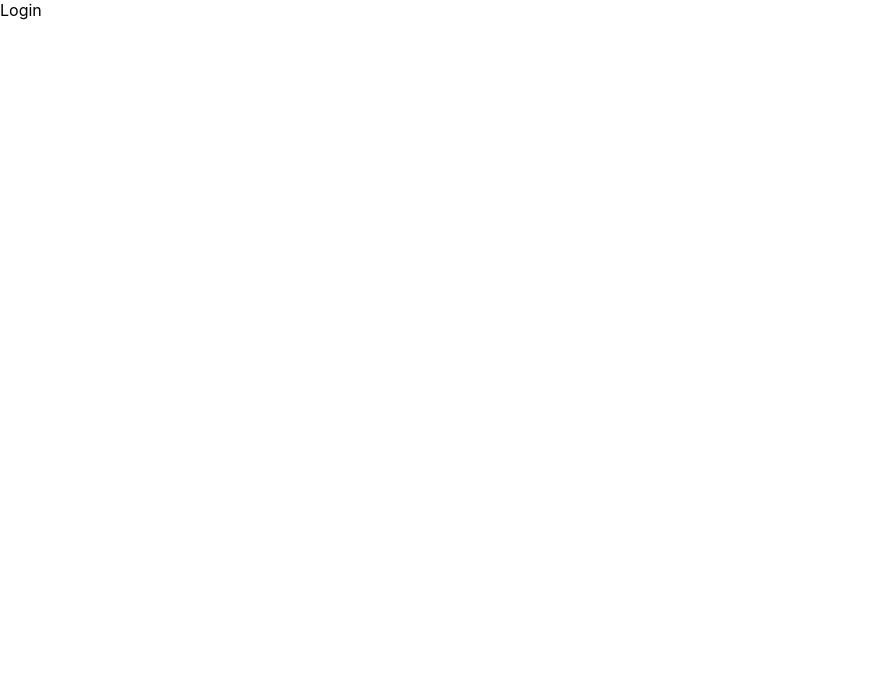
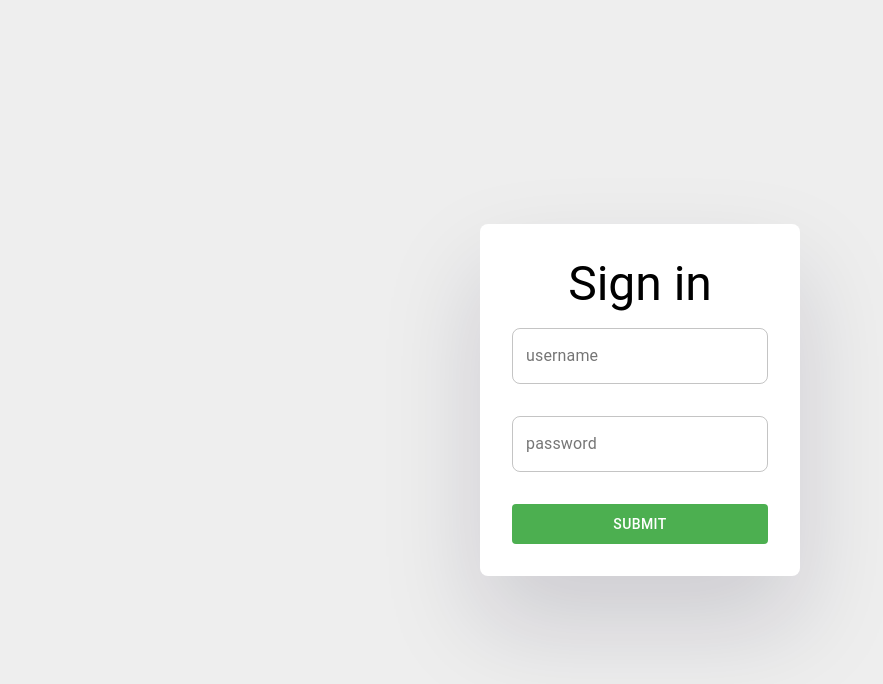
Before and after one commit to pjumruspun/CompSecProject, a React (Create React App) app in the folder frontend/: page /login in a window 1280 px wide. Shown: the top 684 px of the page, without its empty margins (0-883 px from the left). Built offline with nearby package versions, Linux system fonts and the light colour scheme.

Commit message:
fix login page ui

```diff
--- a/frontend/package.json
+++ b/frontend/package.json
@@ -8,6 +8,7 @@
     "@testing-library/jest-dom": "^5.11.5",
     "@testing-library/react": "^11.1.0",
     "@testing-library/user-event": "^12.1.10",
+    "axios": "^0.21.0",
     "react": "^17.0.1",
     "react-cookie": "^4.0.3",
     "react-dom": "^17.0.1",
--- a/frontend/src/Login.js
+++ b/frontend/src/Login.js
@@ -1,9 +1,55 @@
+import {
+  Grid,
+  TextField,
+  Button,
+  makeStyles,
+  Typography,
+} from '@material-ui/core'
+const axios = require('axios');
+
+const useStyles = makeStyles((theme)=>({
+  root : {
+    height : "100vh",
+    background:"#eeeeee",
+  },
+  loginContainer : {
+    background:"white",
+    width:"320px",
+    padding:"32px 32px",
+    borderRadius:"8px",
+    boxShadow: "rgba(17, 12, 46, 0.15) 0px 48px 100px 0px",
+    "& fieldset" : {
+      borderRadius:"8px",
+    }
+  },
+  inputField : {
+    margin:"16px 0",
+  },
+  submitButton : {
+    background:"#4caf50",
+    color:"white",
+    height:"40px",
+    marginTop:"16px",
+    transition:"background 0.3s ease-in-out",
+    "&:hover" : {
+      background:"#388e3c",
+    }
+  }
+}))
+
 
 function Login() {
+  const classes = useStyles()
+
   return (
-    <div>
-        Login
-    </div>
+    <Grid className={classes.root} container justify="center" alignItems="center">
+      <Grid className={classes.loginContainer} container direction="column" alignItems="center">
+        <Typography variant="h3">Sign in</Typography>
+        <TextField label="username" variant="outlined" className={classes.inputField} fullWidth></TextField>
+        <TextField label="password" variant="outlined" className={classes.inputField} fullWidth></TextField>
+        <Button fullWidth className={classes.submitButton}>Submit</Button>
+      </Grid>
+    </Grid>
   );
 }
 
```
Also changed, not shown: 1 other file (tests, documents, lock files or other folders).
